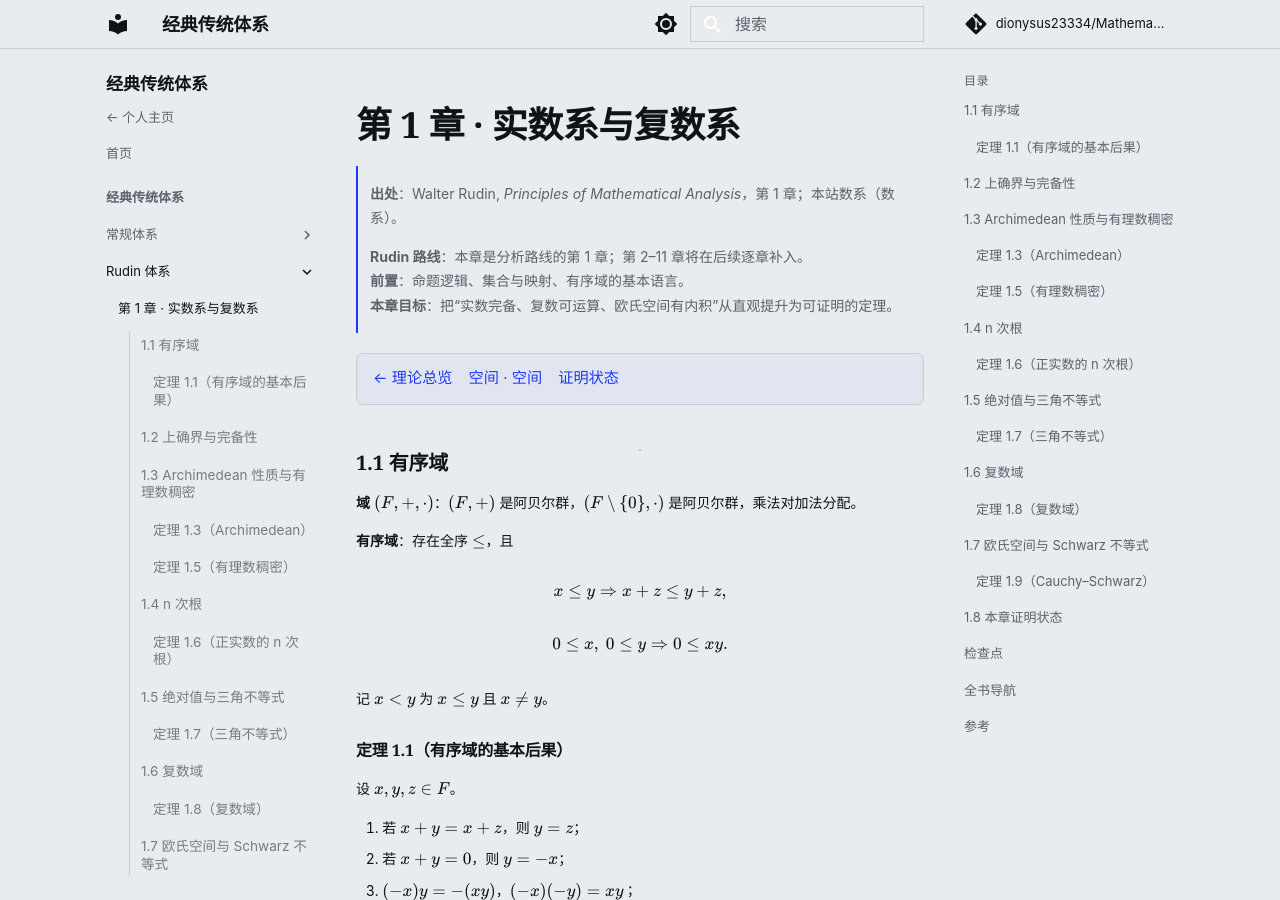
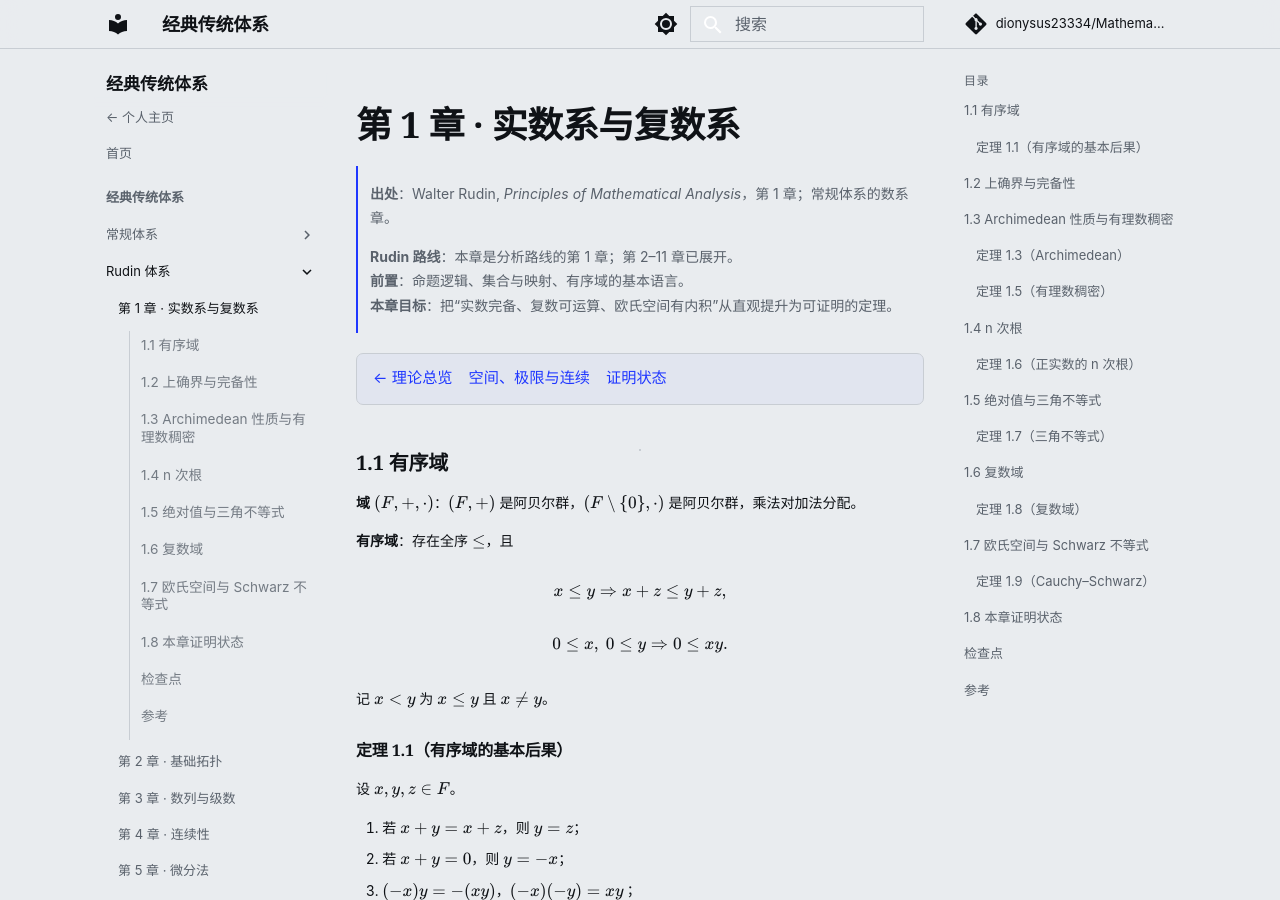
Before and after one commit to dionysus23334/Mathematics, an MkDocs documentation site: the page built from docs/theory/rudin/01-real-complex.md, in a window 1280 px wide and 900 px high. Built offline with MkDocs 1.6.1 and Material for MkDocs 9.7.7, drawn with Linux system fonts in a browser that asks for light colours; comment, search, counter and statistics services are not loaded; some of the changed text lies outside the part shown.

Commit message:
Fix chapter-level Rudin sidebar and remove remaining layer labels

```diff
--- a/docs/javascripts/rudin-toc.js
+++ b/docs/javascripts/rudin-toc.js
@@ -25,6 +25,10 @@
       source.querySelectorAll(':scope > .md-nav__item'),
       function (node) {
         var clone = node.cloneNode(true);
+        // Only show chapter sections (h2); theorem-level h3 stays in the right TOC.
+        Array.prototype.forEach.call(clone.querySelectorAll('nav.md-nav'), function (nav) {
+          nav.remove();
+        });
         Array.prototype.forEach.call(clone.querySelectorAll('a'), function (a) {
           a.classList.remove('md-nav__link--active');
           a.removeAttribute('aria-current');
--- a/docs/theory/rudin/01-real-complex.md
+++ b/docs/theory/rudin/01-real-complex.md
@@ -1,14 +1,14 @@
 # 第 1 章 · 实数系与复数系
 
-> **出处**：Walter Rudin, *Principles of Mathematical Analysis*，第 1 章；本站数系（数系）。
+> **出处**：Walter Rudin, *Principles of Mathematical Analysis*，第 1 章；常规体系的数系章。
 >
-> **Rudin 路线**：本章是分析路线的第 1 章；第 2–11 章将在后续逐章补入。
+> **Rudin 路线**：本章是分析路线的第 1 章；第 2–11 章已展开。
 > **前置**：命题逻辑、集合与映射、有序域的基本语言。
 > **本章目标**：把“实数完备、复数可运算、欧氏空间有内积”从直观提升为可证明的定理。
 
 <div class="book-nav">
   <a href="../../">← 理论总览</a>
-  <a href="../../05-spaces/">空间 · 空间</a>
+  <a href="../../05-spaces/">空间、极限与连续</a>
   <a href="../../proofs/">证明状态</a>
 </div>
 
@@ -301,15 +301,13 @@ x\cdot y=\sum_{i=1}^n x_iy_i,\qquad \|x\|=\sqrt{x\cdot x}.
 - 能独立证明复数逆元公式与 Cauchy–Schwarz。
 
 
-## 全书导航
-
 <div class="book-nav">
   <a href="../../">← 理论总览</a>
-  <a href="../../05-spaces/">空间 · 空间</a>
+  <a href="../../05-spaces/">空间、极限与连续</a>
   <a href="../../proofs/">证明状态</a>
 </div>
 
-> 下一章：[第 2 章 · 基础拓扑](02-basic-topology.md)（计划中）。
+> 下一章：[第 2 章 · 基础拓扑](02-basic-topology.md)。
 
 ## 参考 {#r1-ref}
 - Walter Rudin, *Principles of Mathematical Analysis*（中文版），第 1 章。
```
